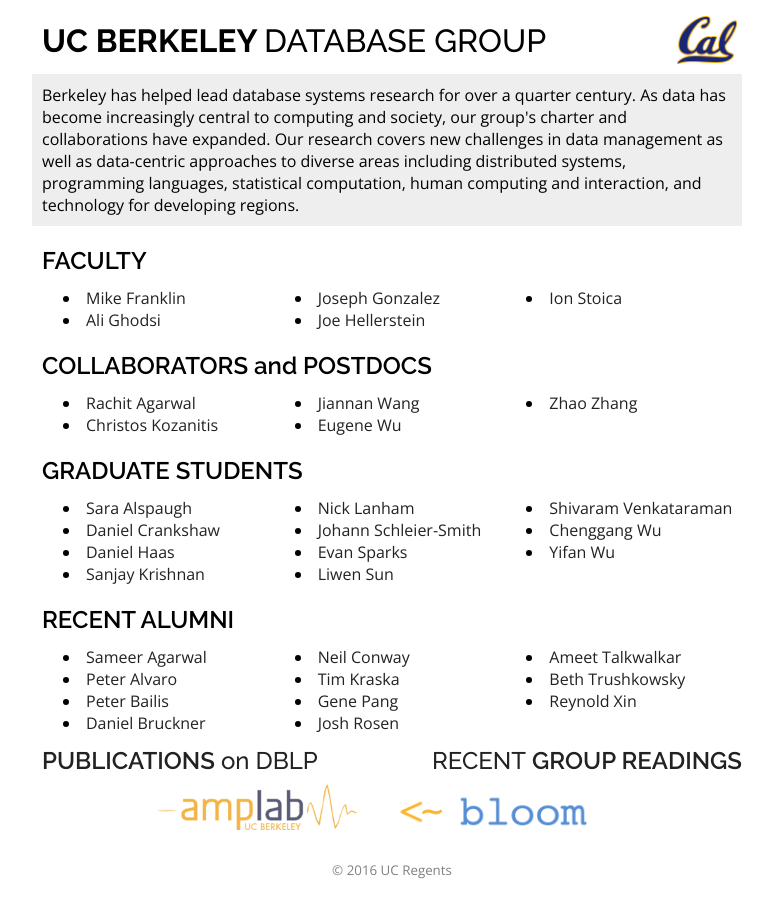
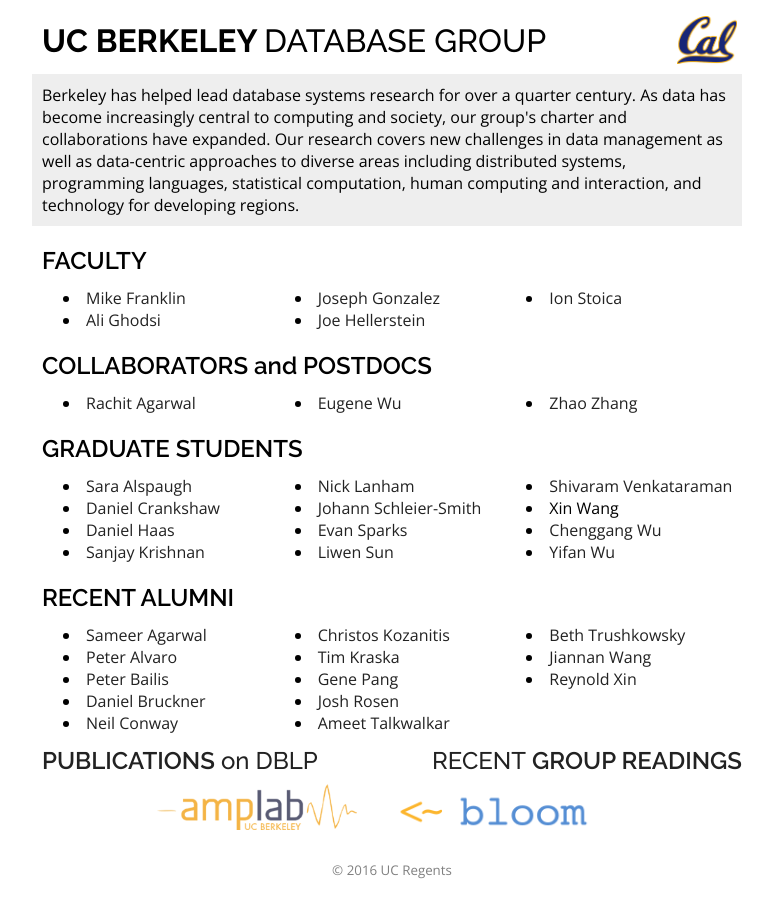
Before and after one commit to jssmith/db.cs.berkeley.edu, a Jekyll site: the page built from index.html, in a window 1280 px wide. Shown: the whole page, without its empty margins (248-1021 px from the left). Built offline with Jekyll 4.4.1, drawn with Linux system fonts in a browser that asks for light colours.

Commit message:
update alumni, add new student

```diff
--- a/_data/people.yml
+++ b/_data/people.yml
@@ -17,10 +17,6 @@
   people:
   - name: Rachit Agarwal
     url: http://www.cs.berkeley.edu/~rachit/
-  - name: Christos Kozanitis
-    url: http://cseweb.ucsd.edu/~ckozanit/
-  - name: Jiannan Wang
-    url: http://www.cs.berkeley.edu/~jnwang/
   - name: Zhao Zhang
     url: http://www.eecs.berkeley.edu/~zhaozhang/
     dblp: _ # returns too many unrelated results
@@ -54,6 +50,8 @@
   - name: Yifan Wu
     url: http://yifanwu.net/
     dblp: _
+  - name: Xin Wang
+    dblp: _
 - description: recent alumni
   people:
   - name: Peter Alvaro
@@ -78,3 +76,7 @@
     url: https://www.cs.hmc.edu/~beth//
   - name: Reynold Xin
     url: http://www.cs.berkeley.edu/~rxin/
+  - name: Christos Kozanitis
+    url: http://cseweb.ucsd.edu/~ckozanit/
+  - name: Jiannan Wang
+    url: http://www.cs.berkeley.edu/~jnwang/
--- a/index.html
+++ b/index.html
@@ -23,7 +23,7 @@
 <ul class="triplelist">
 {% assign sortedpeople = group.people | sort_names: 'name' %}
 {% for person in sortedpeople %}
-<li><a href="{{ person.url }}">{{ person.name }}</a></li>
+<li>{% if person.url %}<a href="{{ person.url }}">{% endif %}{{ person.name }}{% if person.url %}</a>{% endif %}</li>
 {% endfor %}
 </ul>
 {% endfor %}
```
